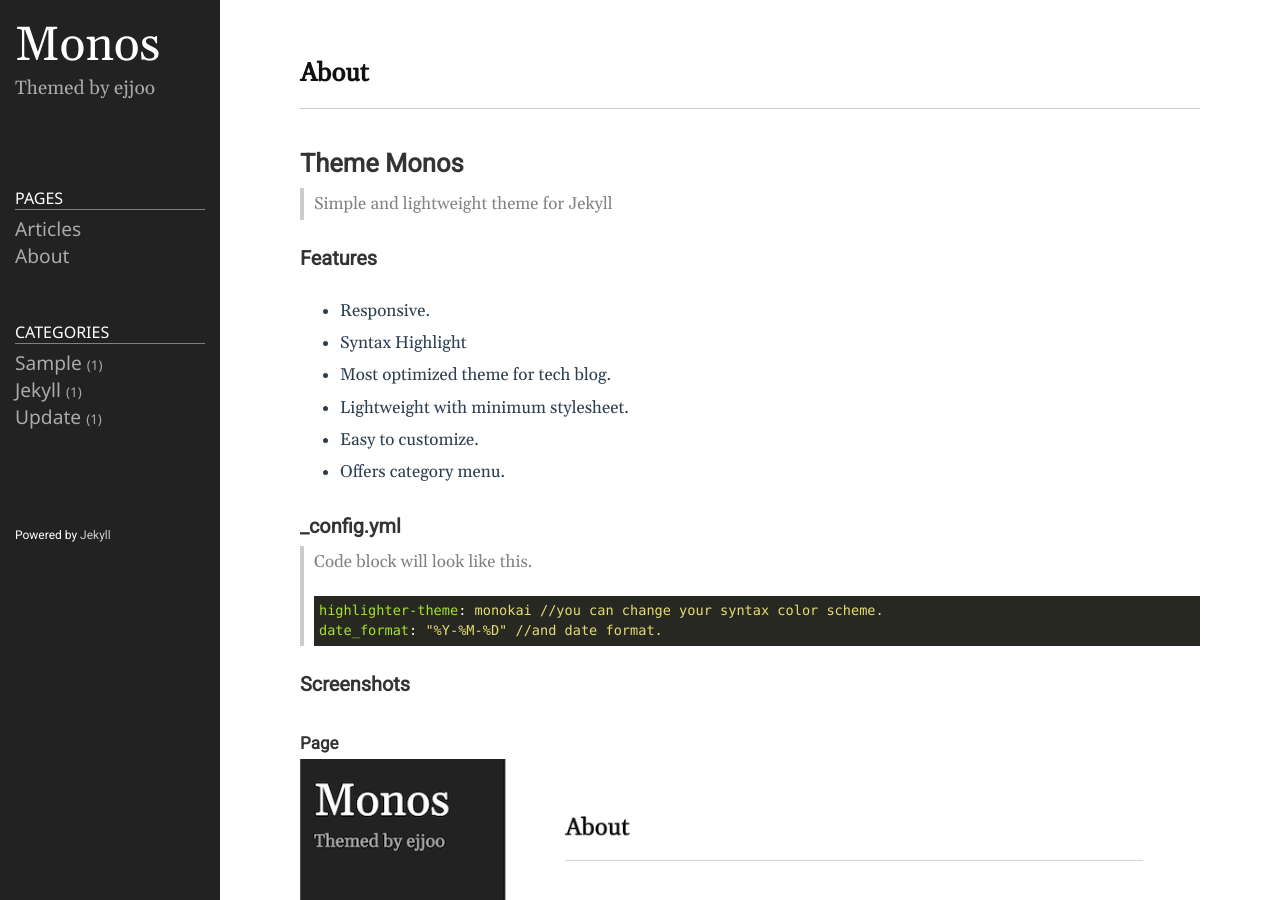
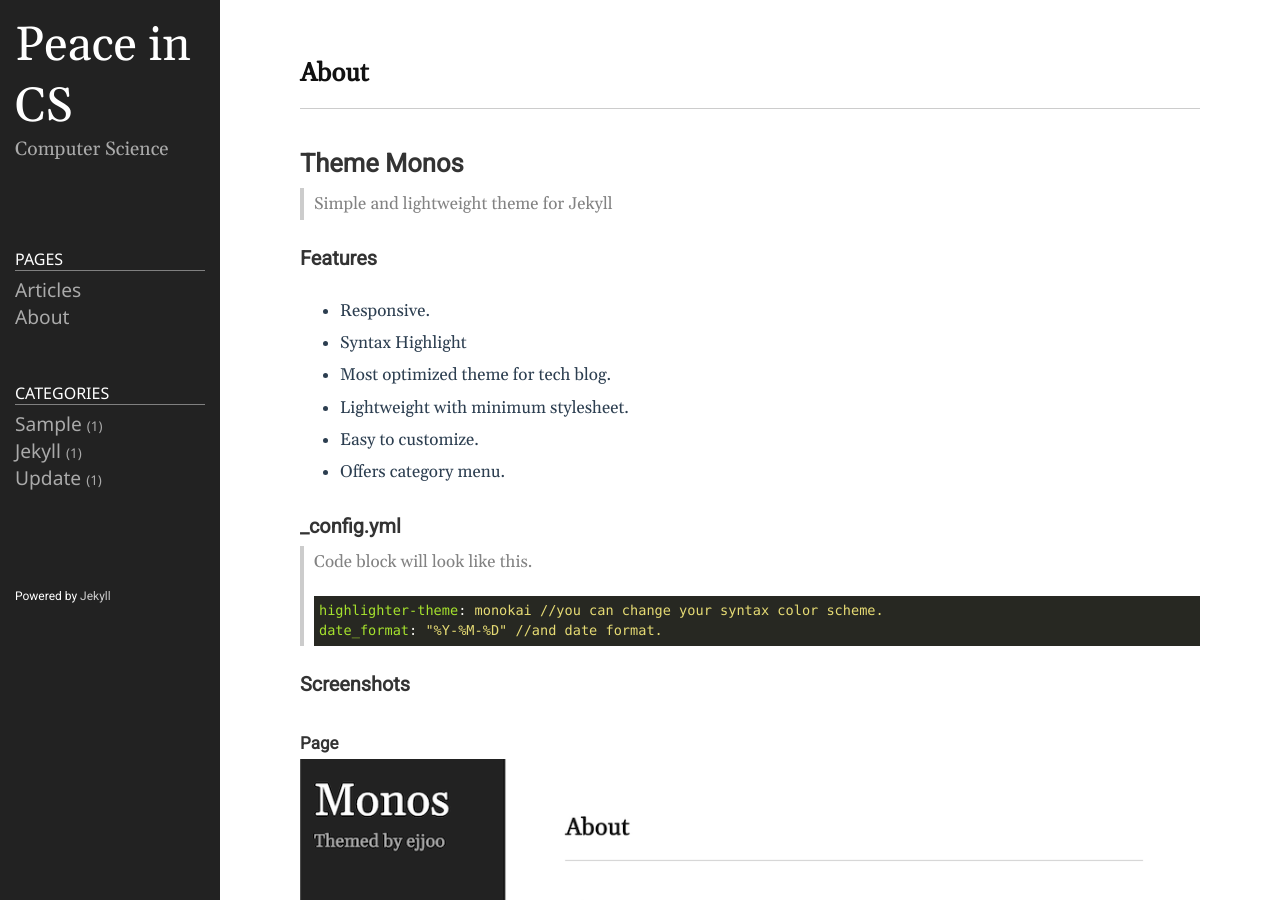
Before and after one commit to PyeongGangKim/PyeongGangKim.github.io, a Jekyll site: the page built from README.md, in a window 1280 px wide and 900 px high. Built offline with Jekyll 4.4.1, drawn with Linux system fonts in a browser that asks for light colours.

Commit message:
customize-1

```diff
--- a/_config.yml
+++ b/_config.yml
@@ -18,12 +18,12 @@
 # You can create any custom variable you would like, and they will be accessible
 # in the templates via {{ site.myvariable }}.
 
-title: Monos
+title: Peace in CS
 email: ejjoo7994@gmail.com
 description: >- # this means to ignore newlines until "baseurl:"
-  Themed by ejjoo
-# baseurl: "/" # the subpath of your site, e.g. /blog
-# url: "http://ejjoo.github.io" # the base hostname & protocol for your site, e.g. http://example.com
+  Computer Science
+baseurl: "" # the subpath of your site, e.g. /blog
+url: "http://pyeonggangkim.github.io" # the base hostname & protocol for your site, e.g. http://example.com
 github_username: ejjoo
 highlighter: rouge
 svg:
```
